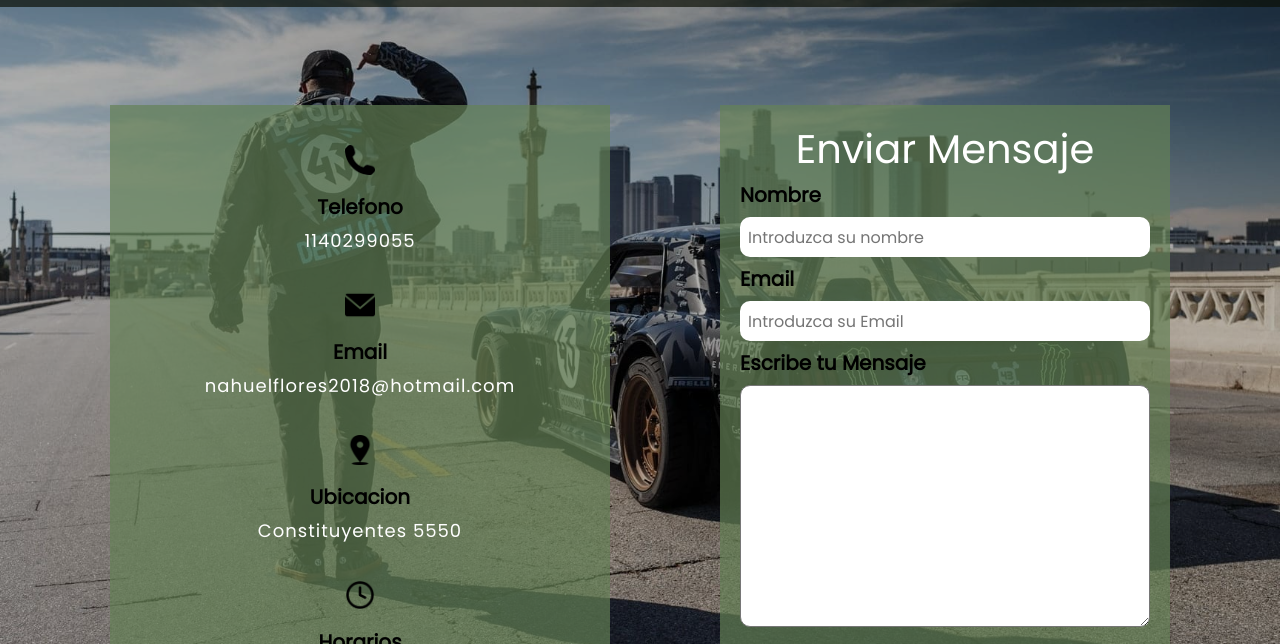
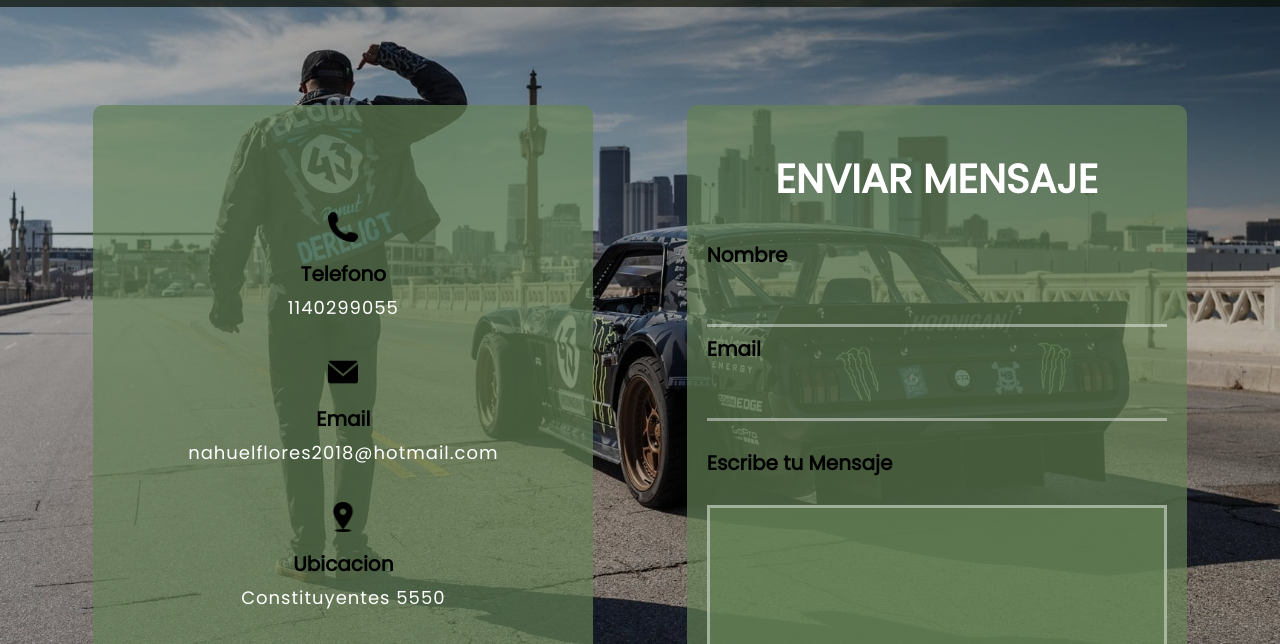
Before and after one commit to nahuelflores1/CoderHouse, a website: page pages/contacto.html in a window 1280 px wide. Shown: the part 111-755 px from the top of the page. Drawn offline with nearby package versions, Linux system fonts and the light colour scheme.

Commit message:
Arreglos en seccion contacto

```diff
--- a/pages/contacto.html
+++ b/pages/contacto.html
@@ -99,16 +99,16 @@
         </section>
 
         <section class="form">
-            <h1>Enviar Mensaje</h1>
+            <h1>ENVIAR MENSAJE</h1>
             <form action="">
                 <div class="text-form">
                     <h2>Nombre</h2>
-                    <input class="name" type="text" placeholder="Introduzca su nombre" style="width: 100%">
+                    <input class="name" type="text">
                 </div>
                 <div class="text-form">
-                    <h2>Email</h2>
-                    <input class="name" type="text" placeholder="Introduzca su Email" style="width: 100%">
-                    <h2>Escribe tu Mensaje</h2>
+                    <h2 >Email</h2>
+                    <input class="name" type="text">
+                    <h2 style="margin: 30px 0px">Escribe tu Mensaje</h2>
                     <textarea cols="30" rows="10"></textarea>
                     <button type="submit" value="submite">Enviar</button>
                 </div>
--- a/scss/pages/_contacto.scss
+++ b/scss/pages/_contacto.scss
@@ -1,9 +1,9 @@
 .form-contact {
     display: flex;
     justify-content: space-evenly;
-    margin: 80px 0px 200px 0px;
     flex-wrap: wrap;
     color: white;
+    margin: 80px 0px 200px 0px;
     font-weight: 300;
     h2 {
         color: black;
@@ -24,21 +24,28 @@
     }
     .form {
         background-color: $contact-color;
-        width: 450px;
+        width: 500px;
         padding: 20px;
+        border-radius: 10px;
         h1 {
+            padding: 30px;
             text-align: center;
+            font-weight: 750;
         }
         label {
             font-size: 20px;
             font-weight: bolder;
         }
         input {
-            width: 495px;
+            color: white;
+            width: 100%;
             height: 40px;
-            border-radius: 10px;
             border: none;
             padding-inline-start: 8px;
+            border-bottom: 3px solid rgba(255, 255, 255, 0.432);
+            background: transparent;
+            outline: none;
+            height: 50px;
         }
         .text-form {
             h2 {
@@ -46,20 +53,25 @@
                 font-size: 20px;
             }
             textarea {
+                border: 3px solid rgba(255, 255, 255, 0.43);
+                background-color: rgba(100, 129, 86, 0.692);
+                padding: 5px;
+                color: white;
+                outline: none;
                 width: 100%;
-                border-radius: 10px;
             }
         }
     }
     .contact {
-        background-color: $contact-color;
-        padding: 20px;
-        width: 500px;
         text-align: center;
         display: flex;
         justify-content: center;
         flex-direction: column;
         align-items: center;
+        background-color: $contact-color;
+        padding: 20px;
+        width: 500px;
+        border-radius: 10px;
         h2 {
             font-size: 20px;
         }
```
Also changed, not shown: css/main.css.
